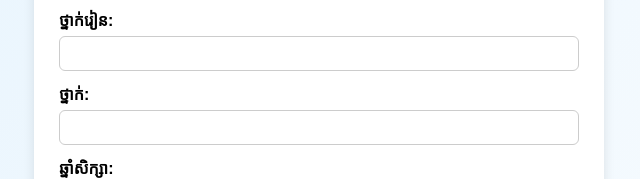
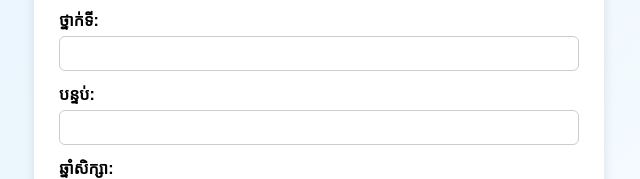
Before and after one commit to glckob/2025, a plain HTML site: page addstd.html in a window 1280 px wide. Shown: the part 524-703 px from the top of the page, 321-961 px from the left. Drawn offline with Linux system fonts and the light colour scheme.

Commit message:
Update addstd.html

```diff
--- a/addstd.html
+++ b/addstd.html
@@ -106,10 +106,10 @@
       <label for="STD-DOB">ថ្ងៃខែឆ្នាំកំណើត:</label>
       <input type="date" id="STD-DOB" name="STD-DOB" required />
 
-      <label for="STD-GRADE">ថ្នាក់រៀន:</label>
+      <label for="STD-GRADE">ថ្នាក់ទី:</label>
       <input type="text" id="STD-GRADE" name="STD-GRADE" required />
 
-      <label for="STD-CLASS">ថ្នាក់:</label>
+      <label for="STD-CLASS">បន្ទប់:</label>
       <input type="text" id="STD-CLASS" name="STD-CLASS" required />
 
       <label for="STD-YEAR">ឆ្នាំសិក្សា:</label>
```
